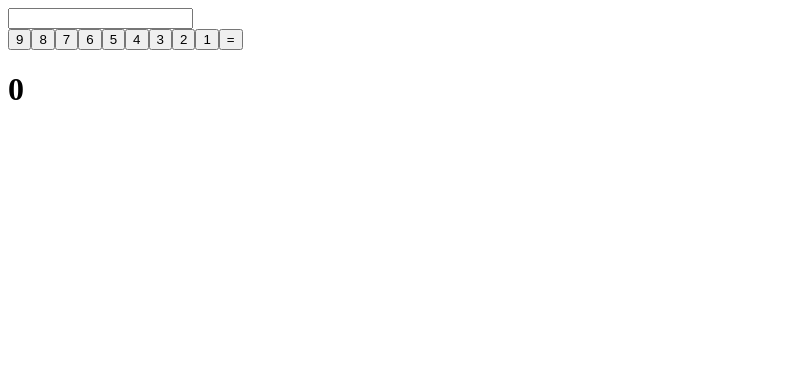
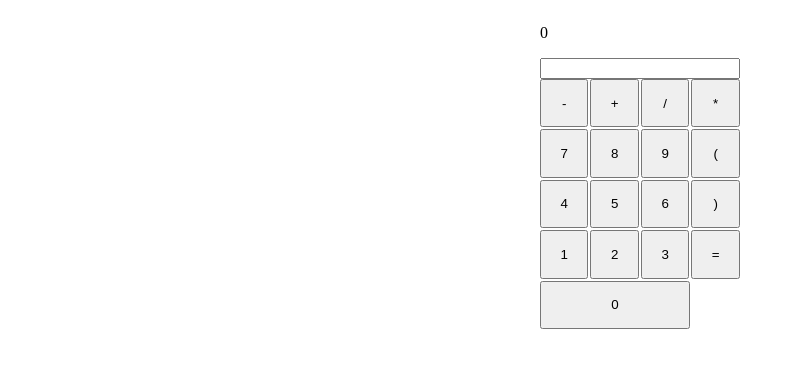
Before and after one commit to Roman7595/vueproject, a Vue app: page / in a window 1280 px wide. Shown: the top 368 px of the page, without its empty margins (0-795 px from the left). Built offline with nearby package versions, Linux system fonts and the light colour scheme.

Commit message:
add: grid of buttons

```diff
--- a/src/App.vue
+++ b/src/App.vue
@@ -11,7 +11,7 @@ export default{
         msg:'',
         snaki:['-', '+', '/','*'],
         res: '0',
-        nums :'987654321'
+        nums :'-+/*789(456)123'
       }
     },
     methods:{
@@ -120,6 +120,7 @@ export default{
       },
       solver(m){
         let msg = m
+
         if (msg){
         msg = this.minusreplace(msg)
         msg = this.despacing(msg)
@@ -159,21 +160,52 @@ export default{
 </script>
 
 <template>
+  <div class = 'main'>
+    <p class='res'>{{ solver(msg) }}</p>
   <div>
+
     <input v-model="msg">
 
   </div>
+  <div class = 'nums-grid'>
+  <button v-for = 'n in nums' :key = 'n' :class = '"box-" + n +"-s"' v-on:click="simbolInput(n)">{{n}}</button>
+  <button v-on:click="equal()" class = 'equal'>=</button>
+  <button key = '0' class ='box-0-s' v-on:click="simbolInput(0)">{{0}}</button>
 
-  <button v-for = 'n in nums' v-bind:key = 'n' v-on:click="simbolInput(n)">{{n}}</button>
+  </div>
 
-  <button v-on:click="equal()">=</button>
 
-  <h1>{{ solver(msg) }}</h1>
+
+  </div>
 </template>
 
 <style>
+  #app{
+    display: flex;
+    justify-content: center;
+  }
+  .box-0-s{
+    width: 310%;
+  }
   .nums-grid{
+    display: grid;
+    width: 200px;
+    aspect-ratio:4/5;
+    grid-template-columns: auto auto auto auto;
+    grid-template-rows: auto auto auto auto auto;
+    gap: 2px;
 
   }
+  .equal{
+    grid-area: '=';
+  }
+
+  input{
+    width: 192px;
+  }
+  .res{
+    display: inline-block;
+  }
+
 
 </style>
```
